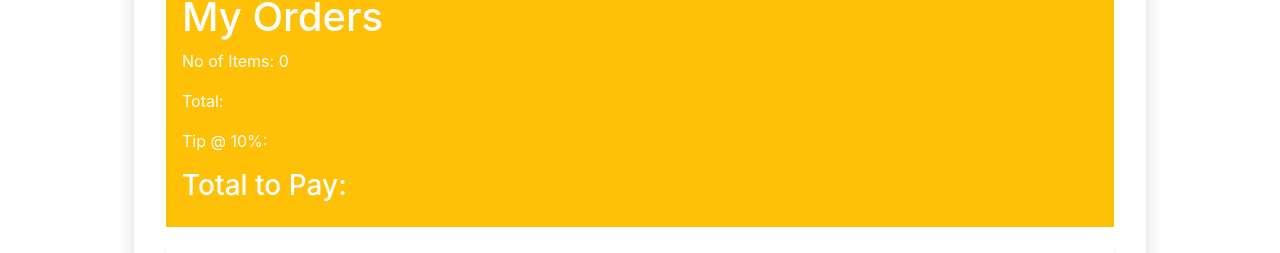
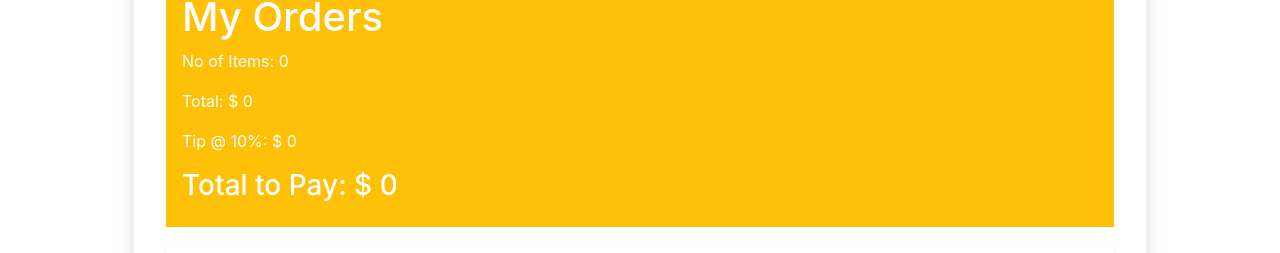
Before and after one commit to OsmanRana/thumbStackClient, a React (Create React App) app: page / in a window 1280 px wide. Shown: the part 119-372 px from the top of the page. Built offline with nearby package versions, Linux system fonts and the light colour scheme.

Commit message:
total clculated

```diff
--- a/src/FoodMenu/FoodMenu.js
+++ b/src/FoodMenu/FoodMenu.js
@@ -4,9 +4,18 @@ import Orders from "../Orders/Orders";
 import FoodMenuDetails from "./FoodMenuDetails";
 const FoodMenu = () => {
   const [foodOrder, setfoodOrder] = useState([]);
+  const [subtotal, setSubTotal] = useState([]);
+
+  let total = 0;
+  for (let i = 0; i < subtotal.length; i++) {
+    total += subtotal[i];
+  }
+  let tip = total * (0.1).toFixed(2);
+  let grandTotal = total + tip;
 
   const handleOrder = (food) => {
     setfoodOrder(foodOrder.concat(food));
+    setSubTotal(subtotal.concat(food.price));
   };
 
   return (
@@ -15,14 +24,17 @@ const FoodMenu = () => {
         <div className="bg-warning p-3 m-3 text-white text-start">
           <h1>My Orders</h1>
           <p>No of Items: {foodOrder.length} </p>
-          <p>Total:</p>
-          <p>Tip @ 10%: </p>
-          <h3>Total to Pay: </h3>
+          <p>Total: $ {total}</p>
+          <p>Tip @ 10%: $ {tip} </p>
+          <h3>Total to Pay: $ {grandTotal} </h3>
         </div>
         <div className=" p-3 m-3 border-0 shadow-sm d-flex flex-wrap ">
           {foodOrder.length !== 0 &&
-            foodOrder.map((foodItem) => (
-              <Orders key={foodItem.id} foodItem={foodItem}></Orders>
+            foodOrder?.map((foodItem) => (
+              <Orders
+                key={foodOrder.indexOf(foodItem) + Math.random()}
+                foodItem={foodItem}
+              ></Orders>
             ))}
         </div>
         <button
--- a/src/Orders/Orders.js
+++ b/src/Orders/Orders.js
@@ -2,9 +2,10 @@ import React from "react";
 
 const Orders = ({ foodItem }) => {
   const { name, price } = foodItem;
-  console.log(typeof(price));
   return (
-    <div style={{ maxWidth: "24rem", textAlign: "left", borderRight: "1px solid" }}>
+    <div
+      style={{ maxWidth: "24rem", textAlign: "left", borderRight: "1px solid" }}
+    >
       <div className="card-body">
         <h5 className="card-title">{name}</h5>
         <p className="card-text">Price: $ {price}</p>
```
